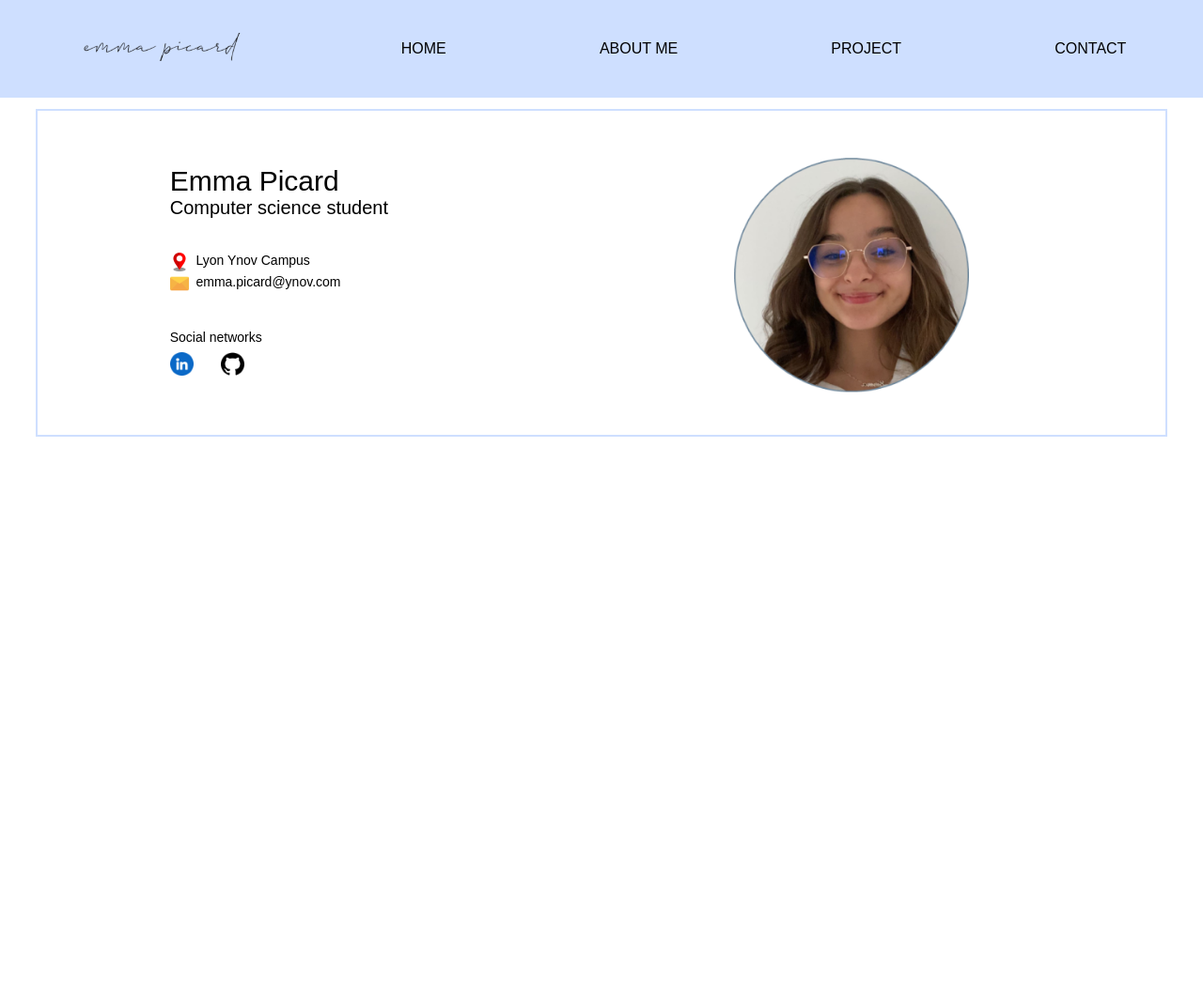
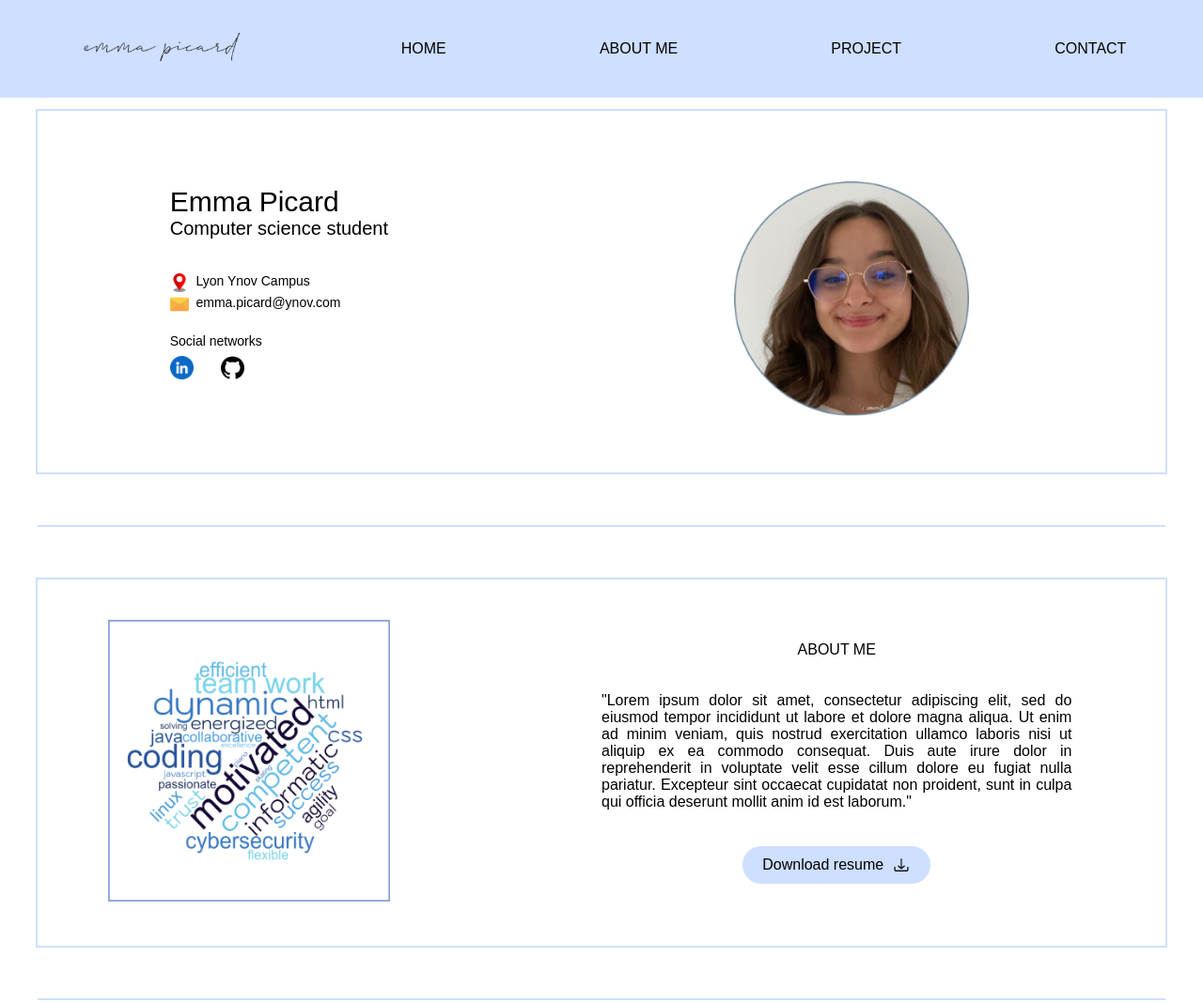
Before and after one commit to pcrdemma/Portfolio, a website: page public/template/home.html in a window 1280 px wide. Shown: the whole page at 94% size. Before the commit the page ends 800 px from the top, so only its background shows below. Drawn offline with Linux system fonts and the light colour scheme; files that its build step writes are made by us from their sources; a web font is replaced by a local one.

Commit message:
push update

```diff
--- a/public/style/home.css
+++ b/public/style/home.css
@@ -1,3 +1,15 @@
+/*-----SCROLL BAR STYLE-----*/
+body::-webkit-scrollbar {
+    width: 8px;
+  }
+
+  body::-webkit-scrollbar-thumb {
+    background-color: #8BA5D8;
+    border-radius: 20px;
+  }
+
+/*-----END SCROLL BAR STYLE-----*/
+
 /*-----HEADER-----*/
 .header {
     height: 13vh;
@@ -35,10 +47,11 @@
 }
 
 /*----- END HEADER-----*/
-/*-----HOME SQAURE FIRST PART (DETAILS ABOUT ME)-----*/
+
+/*-----HOME SQAURE LEFT PART (DETAILS ABOUT ME)-----*/
 
 .square-home {
-    height: 345px;
+    height: 385px;
     border: 2px solid #CEDFFF;
     font-family: 'Kodchasan', sans-serif;
     width: 95%;
@@ -46,15 +59,15 @@
     display: flex;
 }
 
-.data-left-part {
+.home-left-part {
     width: 50%;
     /* border: 1px solid black; */
     display: flex;
     flex-direction: column;
-    margin-top: 58px;
+    margin-top: 80px;
 }
 
-.data-left {
+.home-left {
     width: 53%;
     display: flex;
     flex-direction: column;
@@ -123,18 +136,18 @@ a:hover {
     width: 25px;
     cursor: pointer;
 }
+/*-----END HOME SQUARE LEFT PART */
 
-/*-----HOME SQUARE SECOND PART (PICTURE) */
+/*-----HOME SQUARE RIGHT PART (PICTURE OF ME) */
 
-.data-right-part {
+.home-right-part {
     width: 50%;
-    /* border: 1px solid black; */
     display: flex;
     flex-direction: column;
-    margin-top: 50px;
+    margin-top: 75px;
 }
 
-.data-right {
+.home-right {
     width: 53%;
     display: flex;
     flex-direction: column;
@@ -146,3 +159,85 @@ a:hover {
     height: 250px;
     width: 250px;
 }
+/*----- END HOME SQUARE RIGHT PART (PICTURE OF ME) */
+
+/*-----SPACEBAR BETWEEN HOME AND ABOUT ME */
+
+.spacebar {
+    height: 2px;
+    width: 100%;
+    width: 95%;
+    margin: 0 auto;
+    background-color: #CEDFFF ;
+}
+
+/*----- END SPACEBAR BETWEEN HOME AND ABOUT ME */
+
+/*-----ABOUT ME SQAURE LEFT PART (WORD CLOUD)-----*/
+
+.square-about-me {
+    height: 390px;
+    border: 2px solid #CEDFFF;
+    font-family: 'Kodchasan', sans-serif;
+    width: 95%;
+    margin: 0 auto;
+    display: flex;
+}
+
+.about-me-left-part{
+    width: 50%;
+    /* border: 1px solid black; */
+    display: flex;
+    align-items: center;
+    justify-content: center;
+}
+
+.word-cloud-image{
+    margin-right: 150px;
+}
+
+#word-cloud{
+   height: 300px;
+   width: 300px;
+}
+/*-----ABOUT ME SQAURE LEFT PART (WORD CLOUD)-----*/
+
+/*-----ABOUT ME SQAURE RIGHT PART (TEXT)-----*/
+
+.about-me-right-part{
+    width: 50%;
+    /* border: 1px solid black; */
+    display: flex;
+    align-items: center;
+    justify-content: center;
+    flex-direction: column;
+}
+
+.about-me-title{
+    margin-right: 100px;
+}
+
+.about-me-text{
+    margin-right: 100px;
+    text-align: justify;
+}
+
+.download-resume{
+    border-radius: 50px;
+    height: 40px;
+    width: 200px;
+    background-color: #CEDFFF;
+    color: white;
+    display: flex;
+    justify-content: center;
+    align-items: center;
+    margin-top: 20px;
+    margin-right: 100px;
+}
+
+#download{
+    height: 20px;
+    width: 20px;
+    cursor: pointer;
+}
+/*-----ABOUT ME SQAURE RIGHT PART (TEXT)-----*/
--- a/public/template/home.html
+++ b/public/template/home.html
@@ -36,8 +36,8 @@
         <br>
         <br>
         <div class="square-home">
-            <div class="data-left-part">
-                <div class="data-left">
+            <div class="home-left-part">
+                <div class="home-left">
                     <div class="name">
                         Emma Picard
                     </div>
@@ -67,7 +67,6 @@
                         </a>
                     </div>
                     <br>
-                    <br>
                     <div class="social-network-part">
                         <div class="title-social-network">
                             Social networks
@@ -83,16 +82,63 @@
                     </div>
                 </div>
             </div>
-            <div class="data-right-part">
-                <div class="data-right">
+            <div class="home-right-part">
+                <div class="home-right">
                     <div class="my-picture">
                         <img src="/img/me.png" alt="emma-picard" id="emma-picard">
                     </div>
                 </div>
             </div>
             <br>
-
         </div>
+        <br>
+        <br>
+        <br>
+        <div class="spacebar">
+            <div class="bar"></div>
+        </div>
+        <br>
+        <br>
+        <br>
+        <div class="square-about-me">
+            <div class="about-me-left-part">
+                <div class="word-cloud-image">
+                    <img src="/img/word-cloud.png" alt="word-cloud" id="word-cloud">
+                </div>
+            </div>
+            <div class="about-me-right-part">
+                <div class="about-me-title">
+                    ABOUT ME
+                </div>
+                <br>
+                <br>
+                <div class="about-me-text">
+                    "Lorem ipsum dolor sit amet, consectetur adipiscing elit, sed do
+                    eiusmod tempor incididunt ut labore et dolore magna aliqua.
+                    Ut enim ad minim veniam, quis nostrud exercitation ullamco laboris
+                    nisi ut aliquip ex ea commodo consequat. Duis aute irure dolor in
+                    reprehenderit in voluptate velit esse cillum dolore eu fugiat nulla pariatur.
+                    Excepteur sint occaecat cupidatat non proident, sunt in culpa qui officia
+                    deserunt mollit anim id est laborum."
+                </div>
+                <br>
+                <div class="download-resume-button">
+                    <div class="download-resume">
+                        <a href="/img/CV.pdf" download="CV.pdf">Download resume &nbsp;</a>
+                        <img src="/img/black-download.png" alt="download" id="download">
+                    </div>
+                </div>
+            </div>
+        </div>
+        <br>
+        <br>
+        <br>
+        <div class="spacebar">
+            <div class="bar"></div>
+        </div>
+        <br>
+        <br>
+        <br>
     </div>
 
 
```
Also changed, not shown: public/img/black-download.png (added), public/img/word-cloud.png (added), 1 other file.
